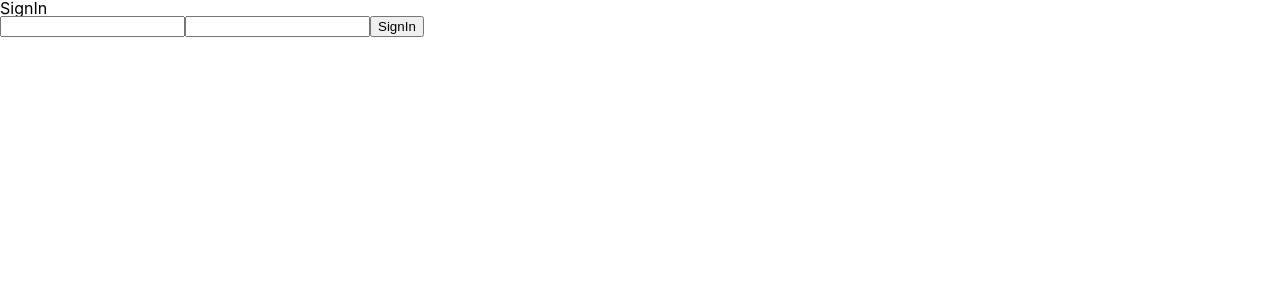
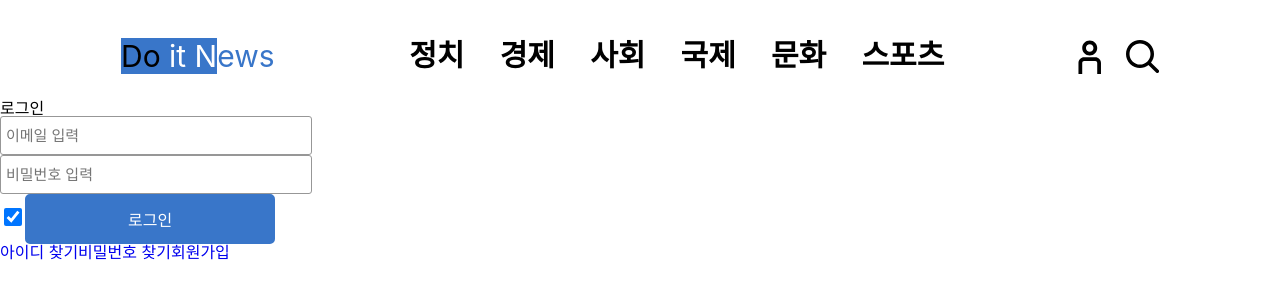
Before and after one commit to DINTeam/do-it-news-web-front, a Next.js app: page /signin in a window 1280 px wide. Shown: the top 300 px of the page. Built offline with nearby package versions, Linux system fonts and the light colour scheme.

Commit message:
[Feature] signIn page 구현
style빼고 logic만 구현

```diff
--- a/pages/signin/index.js
+++ b/pages/signin/index.js
@@ -1,40 +1,105 @@
 import { useState } from 'react';
+import Link from 'next/link';
 import Router from 'next/router';
 
+import Header from '../../components/header';
+import Textfield from '../../components/textfield';
+import SquareCheckBox from '../../components/squareCheckBox';
+import Button from '../../components/button';
+
 import * as auth from '../../helpers/auth';
+import useLoading from '../../customHooks/useLoading';
 
-const SignInTest = () => {
+const SignInFooter = () => {
+  return (
+    <>
+      <Link href="/">
+        <a>아이디 찾기</a>
+      </Link>
+      <Link href="/">
+        <a>비밀번호 찾기</a>
+      </Link>
+      <Link href="/">
+        <a>회원가입</a>
+      </Link>
+    </>
+  );
+};
+
+const SignIn = () => {
   const [userId, setUserId] = useState('');
   const [userPw, setUserPw] = useState('');
+  const [keepSignIn, setKeepSignIn] = useState(false);
   const [feedbackMsg, setFeedbackMsg] = useState('');
+
+  const [fetchSignIn, stateLoading] = useLoading(auth.signIn);
 
   const handleUserId = event => setUserId(event.target.value);
   const handleUserPw = event => setUserPw(event.target.value);
+  const handleKeepSignIn = event => setKeepSignIn(event.target.value);
+
+  const isEmptyInput = inputVal => {
+    if (inputVal) return false;
+    return true;
+  };
 
   const handleSubmit = async event => {
     event.preventDefault();
-    const response = await auth.signIn(userId, userPw);
+
+    if (isEmptyInput(userId) || isEmptyInput(userPw)) {
+      setFeedbackMsg('아이디와 비밀번호를 입력해주세요.');
+      return;
+    }
+
+    const response = await fetchSignIn(userId, userPw);
 
     if (response) {
-      Router.push('/authtestpage');
+      if (keepSignIn) auth.keepSignIn();
+      Router.push('/');
     } else {
-      setFeedbackMsg('Wrong ID or PW');
+      setFeedbackMsg('가입하지 않은 아이디이거나, 잘못된 비밀번호입니다.');
     }
   };
 
   return (
     <>
-      <form onSubmit={handleSubmit}>
-        <h1>SignIn</h1>
-        <input type="text" value={userId} onChange={handleUserId} />
-        <input type="text" value={userPw} onChange={handleUserPw} />
-        <input type="submit" value="SignIn" />
-      </form>
-      {feedbackMsg}
+      <Header />
+      <div>
+        <h1>로그인</h1>
+        <form submit={handleSubmit}>
+          <div>
+            <Textfield
+              type="text"
+              placeholder="이메일 입력"
+              value={userId}
+              onChange={handleUserId}
+            />
+          </div>
+          <div>
+            <Textfield
+              type="password"
+              placeholder="비밀번호 입력"
+              value={userPw}
+              onChange={handleUserPw}
+            />
+          </div>
+          <SquareCheckBox
+            label="로그인 상태 유지"
+            checked={keepSignIn}
+            onChange={handleKeepSignIn}
+          />
+          {feedbackMsg}
+          <Button
+            type="submit"
+            onClick={handleSubmit}
+            value={stateLoading ? '잠시만 기다려주세요' : '로그인'}
+            active={!stateLoading}
+          />
+        </form>
+        <SignInFooter />
+      </div>
     </>
   );
 };
 
-SignInTest.propTypes = {};
-
-export default SignInTest;
+export default SignIn;
```
